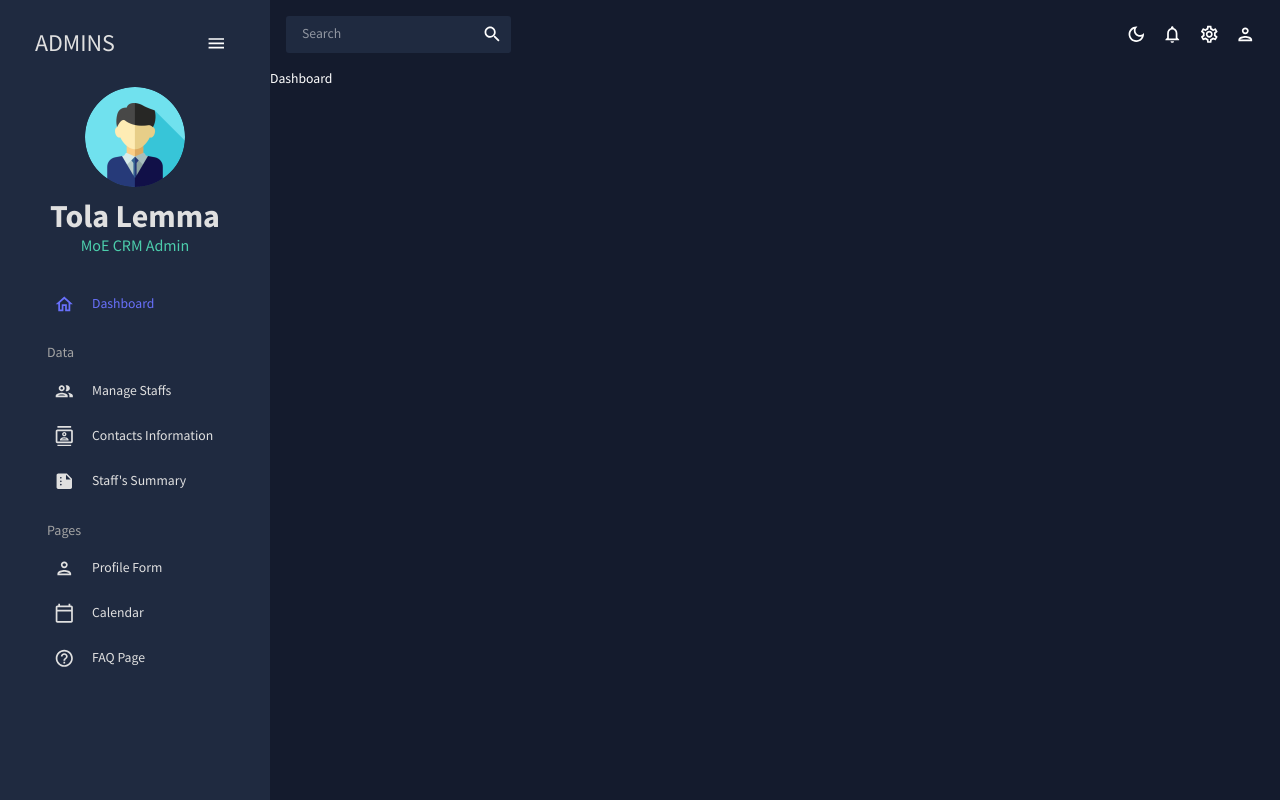
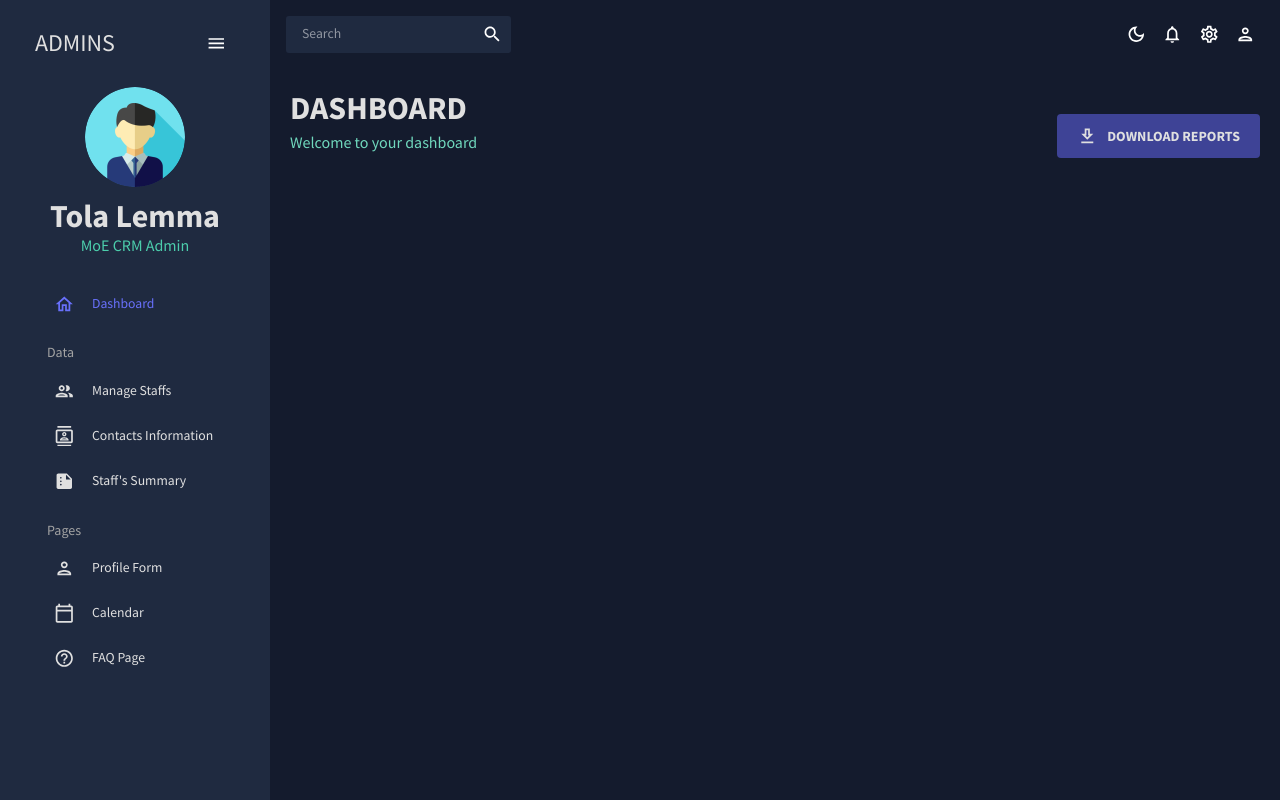
Before and after one commit to Tola-lemma/Customer-Relation-Management-For-Ministry-of-Education, a React (Create React App) app in the folder client/: page /admin in a window 1280 px wide. Built offline with nearby package versions, Linux system fonts and the light colour scheme.

Commit message:
feat: Dashboard is edited with header title and subtitle with one button that used to download reports

```diff
--- a/client/src/ClientContainer/Admin/Pages/Dashboard/Dashboard.jsx
+++ b/client/src/ClientContainer/Admin/Pages/Dashboard/Dashboard.jsx
@@ -1,7 +1,34 @@
 import React from 'react'
+import { Header } from '../../components/Header'
+import { Box, Button, useTheme } from '@mui/material'
+import { tokens } from '../../theme';
+import DownloadOutlinedIcon from "@mui/icons-material/DownloadOutlined";
 
 export const Dashboard = () => {
+  const theme = useTheme();
+  const colors = tokens(theme.palette.mode);
+
   return (
-    <div>Dashboard</div>
+    <Box m="20px">
+        {/* HEADER */}
+      <Box display="flex" justifyContent="space-between" alignItems="center">
+        <Header title="DASHBOARD" subtitle="Welcome to your dashboard" />
+
+        <Box>
+          <Button
+            sx={{
+              backgroundColor: colors.blueAccent[700],
+              color: colors.grey[100],
+              fontSize: "14px",
+              fontWeight: "bold",
+              padding: "10px 20px",
+            }}
+          >
+            <DownloadOutlinedIcon sx={{ mr: "10px" }} />
+            Download Reports
+          </Button>
+        </Box>
+      </Box>
+    </Box>
   )
 }
```
